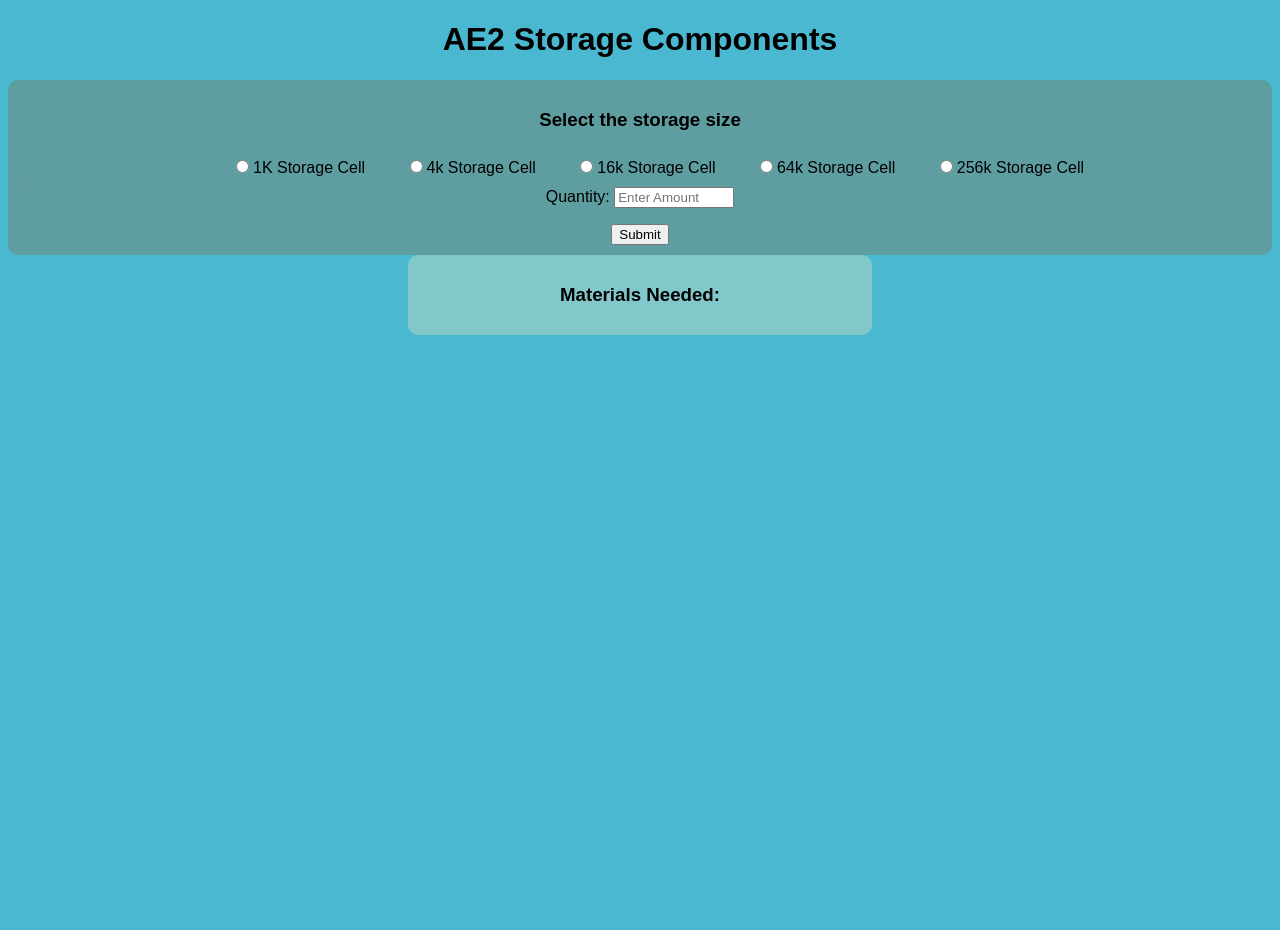
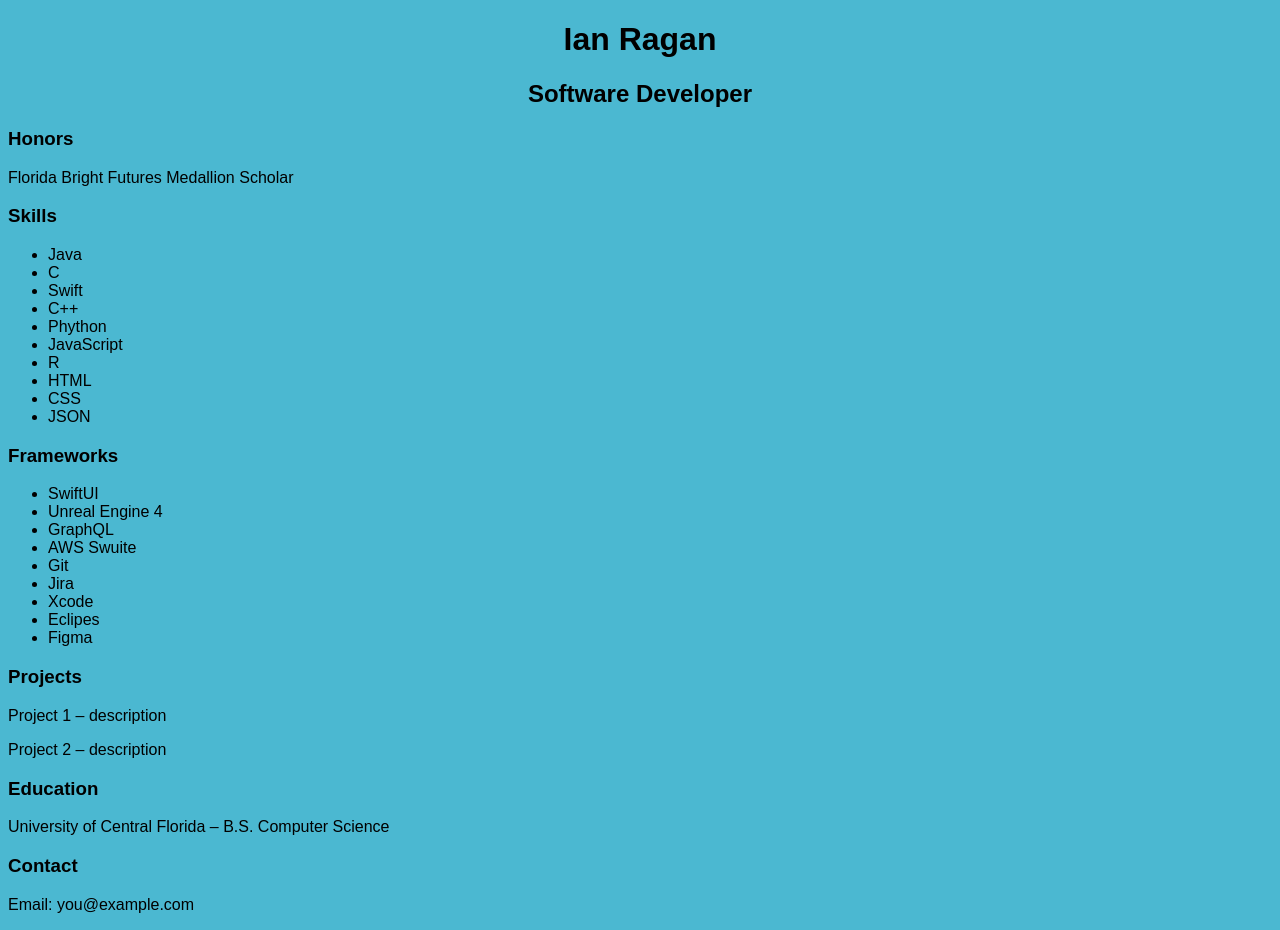
Before and after one commit to Symbols97/symbols97.github.io, a plain HTML site: page index.html in a window 1280 px wide. Before the commit the page ends 800 px from the top, so only its background shows below. Drawn offline with Linux system fonts and the light colour scheme.

Commit message:
Update index.html

```diff
--- a/index.html
+++ b/index.html
@@ -3,38 +3,62 @@
 <head>
 <link rel="stylesheet" href="style.css">
   <meta charset="UTF-8">
-  <title>AE2</title>
+  <title>My Resume</title>
 </head>
 <body>
   <header>
-    <h1>AE2 Storage Components</h1>
-    <h2></h2>
+    <h1>Ian Ragan</h1>
+    <h2>Software Developer</h2>
   </header>
 
-  <section id="storage">
-    <h3>Select the storage size</h3>
-   <form id="storage"  method=''>
-        <input type="radio" name="cell" value="1k">1K Storage Cell
-        <input type="radio" name="cell" value="4k">4k Storage Cell
-         <input type="radio" name="cell" value="16k">16k Storage Cell
-          <input type="radio" name="cell" value="64k">64k Storage Cell
-           <input type="radio" name="cell" value="256k">256k Storage Cell
-    </form>
-
-<form action="" method="">
-  <label for="quantity">Quantity:</label>
-  <input type="number" id="quantity" name="quantity" min="1" max="9999999999" placeholder="Enter Amount">
-</form>
-
-    <p id="warning"></p>
-   <button type="button" onclick="isNoRadioButtonSelected()">Submit</button>
+  <section id="about">
+    <h3>Honors</h3>
+    <p>Florida Bright Futures Medallion Scholar</p>
   </section>
 
-<section id = "results">
-<h3>Materials Needed:</h3>
-<div id="materialList"></div>
-</section>
+  <section id="skills">
+    <h3>Skills</h3>
+    <ul>
+      <li>Java</li>
+      <li>C</li>
+      <li>Swift</li>
+      <li>C++</li>
+      <li>Phython</li>
+      <li>JavaScript</li>
+      <li>R</li>
+      <li>HTML</li>
+      <li>CSS</li>
+      <li>JSON</li>
+    </ul>
+     <h3>Frameworks</h3>
+     <ul>
+      <li>SwiftUI</li>
+      <li>Unreal Engine 4</li>
+      <li>GraphQL</li>
+      <li>AWS Swuite</li>
+      <li>Git</li>
+      <li>Jira</li>
+      <li>Xcode</li>
+      <li>Eclipes</li>
+      <li>Figma</li>
+    </ul>
 
-<script src="script.js"></script>
+  </section>
+
+  <section id="projects">
+    <h3>Projects</h3>
+    <p>Project 1 – description</p>
+    <p>Project 2 – description</p>
+  </section>
+
+  <section id="education">
+    <h3>Education</h3>
+    <p>University of Central Florida – B.S. Computer Science</p>
+  </section>
+
+  <section id="contact">
+    <h3>Contact</h3>
+    <p>Email: you@example.com</p>
+  </section>
 </body>
 </html>
```
